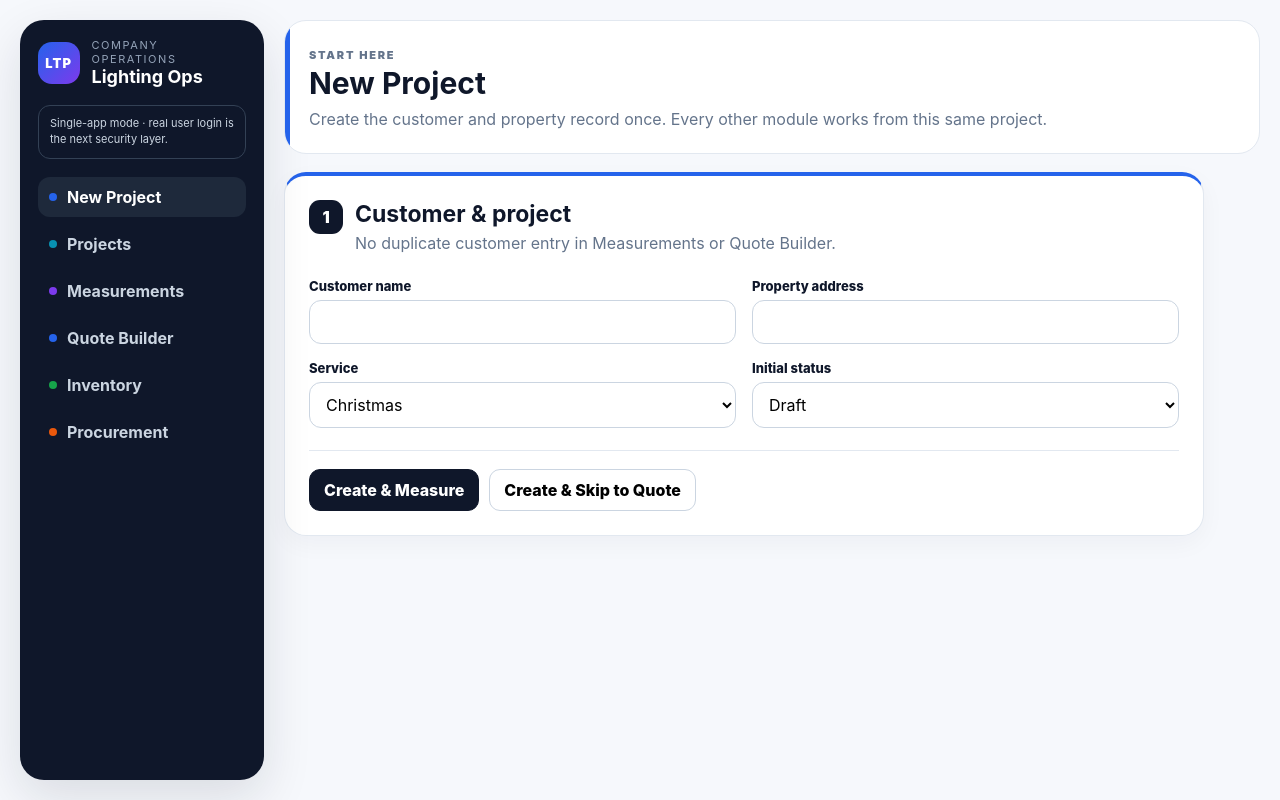
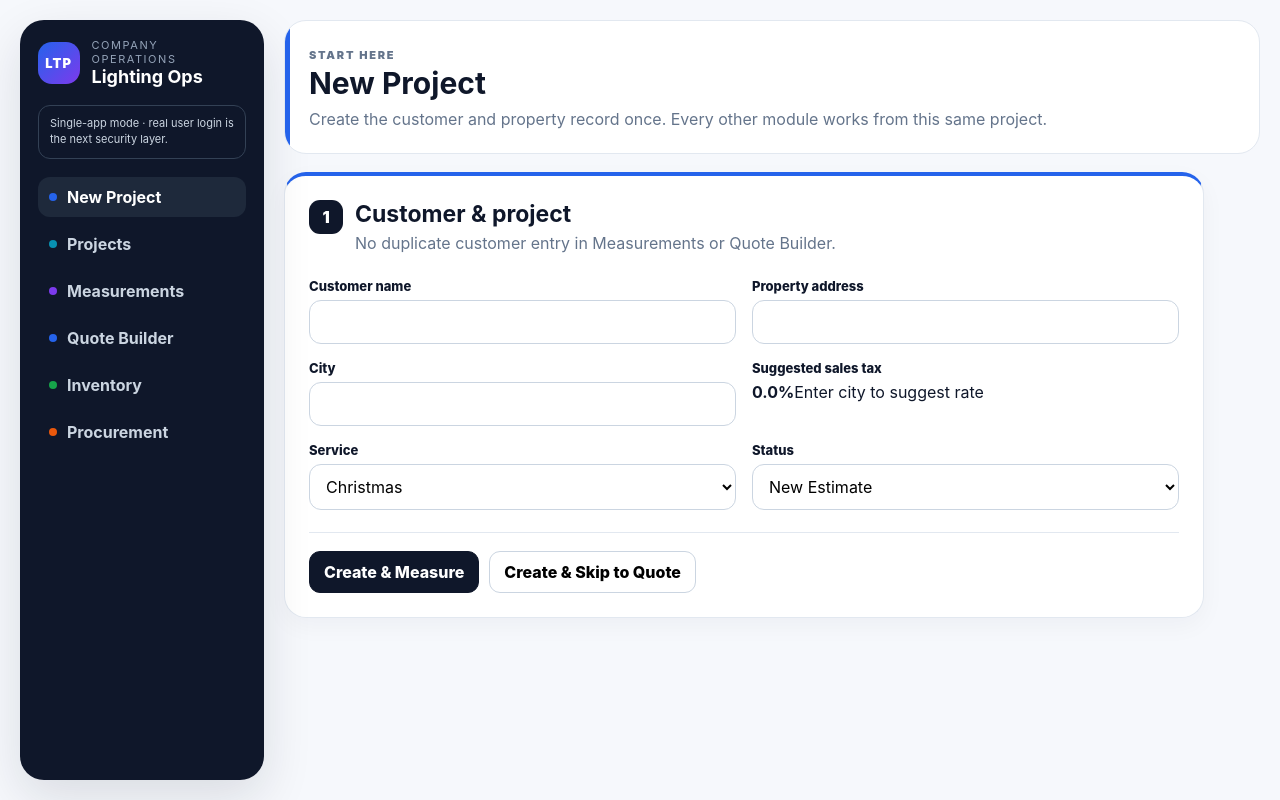
Before and after one commit to lightthepeak-sys/LTP, a React (Vite) app: page / in a window 1280 px wide. Built offline with nearby package versions, Linux system fonts and the light colour scheme.

Commit message:
Fix statuses, city tax suggestion and scalable quote data model

```diff
--- a/src/App.tsx
+++ b/src/App.tsx
@@ -1,7 +1,9 @@
 import { useEffect, useMemo, useState } from "react";
 
 type Service = "Christmas" | "Permanent";
-type Status = "Draft" | "Quote Sent" | "Approved" | "Installed" | "Cancelled";
+type Status = "New Estimate" | "Quote Approved" | "Quote Not Approved";
+type LandscapeItem = { id:string; type:"Palm"|"Tree"|"Bush"|"Column"; preset:string; count:number; strandsEach:number };
+type DecorItem = { id:string; type:"Wreath"|"Garland"|"Snowflake"|"Tree Drop"; preset:string; count:number; amount:number };
 type Tab = "new" | "quote" | "measure" | "projects" | "inventory" | "purchasing";
 type POStatus = "Draft" | "Ordered" | "Partially Received" | "Received" | "Cancelled";
 type POLine = { key:string; quantity:number; unitCost:number; received:number };
@@ -11,12 +13,13 @@ type InventoryItem = {
   note?:string; supplier?:string; purchaseTier?:number; legacy?:boolean; damaged?:number;
 };
 type Project = {
-  id:string; updatedAt:string; customer:string; address:string; service:Service; status:Status;
+  id:string; updatedAt:string; customer:string; address:string; city:string; taxRate:number; service:Service; status:Status;
   roofFt:number; ridgeFt:number; groundFt:number; garageFt:number; windowFt:number; c9Color:string;
   stories:number; roofSurface:string; complexity:string; access:string;
   bushFt:number; bushStrandsOverride:number; palmStrands:number; treeStrands:number; columnStrands:number;
   wreathSize:number; wreathQty:number; garlandFt:number; snowflakes:number; treeDrops:number;
   permanentFt:number; permanentCoverage:string; permanentRate:number;
+  landscapeItems?:LandscapeItem[]; decorItems?:DecorItem[];
 };
 
 const STORAGE="ltp-projects-v2";
@@ -81,12 +84,12 @@ const complexityRates:Record<string,number>={
 };
 
 const emptyProject=():Project=>({
-  id:uid(),updatedAt:new Date().toISOString(),customer:"",address:"",service:"Christmas",status:"Draft",
+  id:uid(),updatedAt:new Date().toISOString(),customer:"",address:"",city:"",taxRate:0,service:"Christmas",status:"New Estimate",
   roofFt:0,ridgeFt:0,groundFt:0,garageFt:0,windowFt:0,c9Color:"Sun Warm White",
   stories:1,roofSurface:"Shingle",complexity:"Straight / simple",access:"Standard ladder access",
   bushFt:0,bushStrandsOverride:0,palmStrands:0,treeStrands:0,columnStrands:0,
   wreathSize:48,wreathQty:0,garlandFt:0,snowflakes:0,treeDrops:0,
-  permanentFt:0,permanentCoverage:"Front Only",permanentRate:35
+  permanentFt:0,permanentCoverage:"Front Only",permanentRate:35,landscapeItems:[],decorItems:[]
 });
 
 function loadProjects():Project[]{
@@ -135,7 +138,7 @@ export default function App(){
       return {selling:sell,material,gp:sell-material,gm:sell?sell?((sell-material)/sell)*100:0:0,roofRate:0,
         roofBulbs:0,ridgeBulbs:0,groundBulbs:0,bushStrands:0,miniStrands:0};
     }
-    let base=project.stories===1?8.5:project.stories===2?9.5:10.5;
+    let base=project.stories===1?8:project.stories===2?9:10;
     base+=complexityRates[project.complexity]||0;
     if(project.roofSurface==="Tile")base+=.5;
     if(project.roofSurface==="Metal")base+=.25;
@@ -145,12 +148,17 @@ export default function App(){
     const roofBulbs=Math.ceil((project.roofFt+project.garageFt+project.windowFt)/1.25);
     const ridgeBulbs=Math.ceil(project.ridgeFt/1.25);
     const groundBulbs=Math.ceil(project.groundFt/1.25);
+    const landscapeItems=project.landscapeItems||[];
+    const arrayMini=landscapeItems.reduce((s,i)=>s+(i.count||0)*(i.strandsEach||0),0);
     const bushStrands=project.bushStrandsOverride>0?project.bushStrandsOverride:Math.ceil(project.bushFt/25);
-    const miniStrands=bushStrands+project.palmStrands+project.treeStrands+project.columnStrands;
-    const wreathPrice=project.wreathQty*(project.wreathSize===36?200:project.wreathSize===48?300:600);
+    const legacyMini=bushStrands+project.palmStrands+project.treeStrands+project.columnStrands;
+    const miniStrands=landscapeItems.length?arrayMini:legacyMini;
+    const decorItems=project.decorItems||[];
+    const wreathPrice=decorItems.length?decorItems.filter(i=>i.type==="Wreath").reduce((s,i)=>s+i.count*(i.preset==="36 in"?200:i.preset==="48 in"?300:600),0):project.wreathQty*(project.wreathSize===36?200:project.wreathSize===48?300:600);
     const selling=(project.roofFt+project.garageFt+project.windowFt)*roofRate+
       project.ridgeFt*Math.min(12,roofRate+.5)+project.groundFt*4+miniStrands*35+
-      wreathPrice+project.garlandFt*22;
+      wreathPrice+
+      (decorItems.length?decorItems.filter(i=>i.type==="Garland").reduce((s,i)=>s+i.amount*22,0):project.garlandFt*22);
     const bulbCost=colorCost(project.c9Color);
     const clipCost=project.roofSurface==="Tile"?INV.clipTile.cost:project.roofSurface==="Metal"?INV.clipMetal.cost:INV.clipShingle.cost;
     const existingMinis=Math.max(0,(INV.miniSun.on-(INV.miniSun.damaged||0)));
@@ -160,8 +168,8 @@ export default function App(){
       (project.roofFt+project.ridgeFt+project.groundFt+project.garageFt+project.windowFt)*INV.c9Cord15.cost+
       roofBulbs*clipCost+ridgeBulbs*INV.clipRidge.cost+groundBulbs*INV.stakesCircle.cost+
       minleonUsed*INV.miniSun.cost+s4Used*INV.s4Mini.cost+
-      project.wreathQty*(project.wreathSize===48?INV.wreath48.cost:project.wreathSize===36?85:300)+
-      Math.ceil(project.garlandFt/9)*INV.garland9.cost;
+      (decorItems.length?decorItems.filter(i=>i.type==="Wreath").reduce((s,i)=>s+i.count*(i.preset==="48 in"?INV.wreath48.cost:i.preset==="36 in"?85:300),0):project.wreathQty*(project.wreathSize===48?INV.wreath48.cost:project.wreathSize===36?85:300))+
+      (decorItems.length?decorItems.filter(i=>i.type==="Garland").reduce((s,i)=>s+Math.ceil(i.amount/9)*INV.garland9.cost,0):Math.ceil(project.garlandFt/9)*INV.garland9.cost);
     return {selling,material,gp:selling-material,gm:selling?((selling-material)/selling)*100:0,roofRate,roofBulbs,ridgeBulbs,groundBulbs,bushStrands,miniStrands};
   },[project]);
 
@@ -170,8 +178,9 @@ export default function App(){
     const roofBulbs=Math.ceil((p.roofFt+p.garageFt+p.windowFt)/1.25);
     const ridgeBulbs=Math.ceil(p.ridgeFt/1.25);
     const groundBulbs=Math.ceil(p.groundFt/1.25);
+    const landscapeItems=p.landscapeItems||[];
     const bushes=p.bushStrandsOverride>0?p.bushStrandsOverride:Math.ceil(p.bushFt/25);
-    const minis=bushes+p.palmStrands+p.treeStrands+p.columnStrands;
+    const minis=landscapeItems.length?landscapeItems.reduce((s,i)=>s+(i.count||0)*(i.strandsEach||0),0):bushes+p.palmStrands+p.treeStrands+p.columnStrands;
     const u:Record<string,number>={c9Cord15:p.roofFt+p.ridgeFt+p.groundFt+p.garageFt+p.windowFt,clipRidge:ridgeBulbs,stakesCircle:groundBulbs,c9Traditional:groundBulbs};
     const clip=p.roofSurface==="Tile"?"clipTile":p.roofSurface==="Metal"?"clipMetal":"clipShingle";
     u[clip]=(u[clip]||0)+roofBulbs;
@@ -179,8 +188,14 @@ export default function App(){
     const minleonAvailable=Math.max(0,INV.miniSun.on-(INV.miniSun.damaged||0));
     u.miniSun=Math.min(minleonAvailable,minis);
     u.s4Mini=Math.max(0,minis-u.miniSun);
-    if(p.wreathSize===48)u.wreath48=p.wreathQty;
-    u.garland9=Math.ceil(p.garlandFt/9);
+    const decorItems=p.decorItems||[];
+    if(decorItems.length){
+      u.wreath48=decorItems.filter(i=>i.type==="Wreath"&&i.preset==="48 in").reduce((s,i)=>s+i.count,0);
+      u.garland9=decorItems.filter(i=>i.type==="Garland").reduce((s,i)=>s+Math.ceil(i.amount/9),0);
+    }else{
+      if(p.wreathSize===48)u.wreath48=p.wreathQty;
+      u.garland9=Math.ceil(p.garlandFt/9);
+    }
     return u;
   };
 
@@ -188,7 +203,7 @@ export default function App(){
     const reserved:Record<string,number>={},consumed:Record<string,number>={};
     projects.forEach(p=>{
       const u=projectUsage(p);
-      const bucket=p.status==="Approved"?reserved:p.status==="Installed"?consumed:null;
+      const bucket=p.status==="Quote Approved"?reserved:null;
       if(!bucket)return;
       Object.entries(u).forEach(([k,v])=>bucket[k]=(bucket[k]||0)+v);
     });
@@ -302,8 +317,10 @@ export default function App(){
           <div className="form-grid two">
             <Field label="Customer name"><input className="input" value={project.customer} onChange={e=>set("customer",e.target.value)}/></Field>
             <Field label="Property address"><input className="input" value={project.address} onChange={e=>set("address",e.target.value)}/></Field>
+            <Field label="City"><input className="input" value={project.city||""} onChange={e=>{const city=e.target.value;setProject(p=>({...p,city,taxRate:suggestTaxRate(city),updatedAt:new Date().toISOString()}))}} /></Field>
+            <Field label="Suggested sales tax"><div className="tax-suggestion"><b>{(project.taxRate||0).toFixed(1)}%</b><span>{project.city?taxCountyNote(project.city):"Enter city to suggest rate"}</span></div></Field>
             <Field label="Service"><select className="input" value={project.service} onChange={e=>set("service",e.target.value as Service)}><option>Christmas</option><option>Permanent</option></select></Field>
-            <Field label="Initial status"><select className="input" value={project.status} onChange={e=>set("status",e.target.value as Status)}>{["Draft","Quote Sent","Approved","Installed","Cancelled"].map(x=><option key={x}>{x}</option>)}</select></Field>
+            <Field label="Status"><select className="input" value={project.status} onChange={e=>set("status",e.target.value as Status)}>{["New Estimate","Quote Approved","Quote Not Approved"].map(x=><option key={x}>{x}</option>)}</select></Field>
           </div>
           <div className="new-project-actions">
             <button className="primary" onClick={()=>{saveProject();setTab("measure")}}>Create & Measure</button>
@@ -614,6 +631,33 @@ function Nav({active,tone,onClick,children}:{active:boolean;tone:string;onClick:
   return <button className={"nav-item "+tone+" "+(active?"active":"")} onClick={onClick}><i></i>{children}</button>
 }
 
+
+function suggestTaxRate(city:string){
+  const v=city.trim().toLowerCase();
+  const orange=["orlando","windermere","winter garden","lake nona","winter park","ocoee","apopka"];
+  const lake=["clermont","minneola","groveland"];
+  const osceola=["kissimmee","celebration","st cloud","saint cloud"];
+  const polk=["winter haven","lakeland","davenport","auburndale","hainse city","haines city"];
+  if(orange.includes(v))return 6.5;
+  if(lake.includes(v))return 7.0;
+  if(osceola.includes(v))return 7.5;
+  if(polk.includes(v))return 7.0;
+  return 6.0;
+}
+function taxCountyNote(city:string){
+  const r=suggestTaxRate(city);
+  if(r===6.5)return "6% Florida + 0.5% county surtax suggestion";
+  if(r===7.0)return "6% Florida + 1.0% county surtax suggestion";
+  if(r===7.5)return "6% Florida + 1.5% county surtax suggestion";
+  return "Base Florida rate only — verify exact county/address";
+}
+const LANDSCAPE_PRESETS:Record<string,{type:LandscapeItem["type"];strands:number}> = {
+  "Small Palm":{type:"Palm",strands:4},"Standard Palm":{type:"Palm",strands:10},"Large Palm":{type:"Palm",strands:16},
+  "Small Tree":{type:"Tree",strands:6},"Standard Tree":{type:"Tree",strands:12},"Large Tree":{type:"Tree",strands:20},
+  "Small Bush":{type:"Bush",strands:1},"Standard Bush":{type:"Bush",strands:2},"Large Bush":{type:"Bush",strands:4},
+  "Small Column":{type:"Column",strands:2},"Standard Column":{type:"Column",strands:4},"Large Column":{type:"Column",strands:6}
+};
+
 function colorCost(color:string){
   if(color==="Sun Warm White")return INV.c9Sun.cost;
   if(color==="Pure White")return INV.c9Pure.cost;
```
